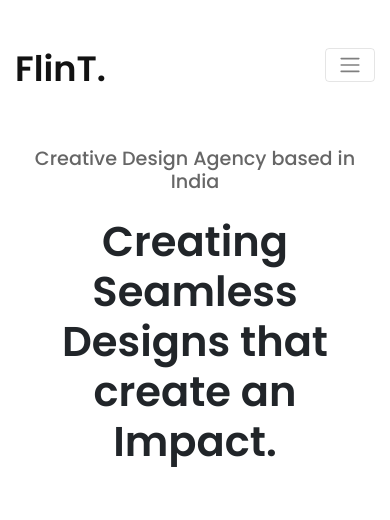
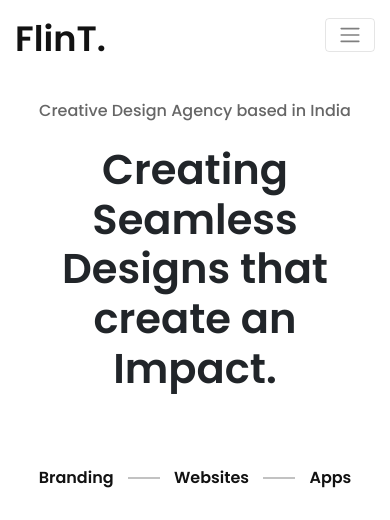
Before and after one commit to Maxx058/Flint, a PHP site: page /index.php in a window 390 px wide. Shown: the top 520 px of the page. Run offline with PHP 8.4, Linux system fonts and the light colour scheme.

Commit message:
Design Changes

```diff
--- a/css/style.css
+++ b/css/style.css
@@ -916,18 +916,39 @@ header {
     .first-heading {
         font-size: 2.6em;
     }
-    .intro-container {
-        margin-top: 1em;
-    }
     .navbar-brand {
         font-size: 2.2em !important;
+        margin-top: 0px !important;
+        margin: 0px !important;
     }
     .navbar-toggler-icon {
         width: 1.2em !important;
         height: 1.2em !important;
     }
     .nav-link {
-        font-size: 20px !important;
+        font-size: 16px !important;
+    }
+    .subheading {
+        font-size: 1em;
+    }
+    .intro-services-line-seperator {
+        width: 9%;
+    }
+    .intro-services-item {
+        font-size: 16px;
+    }
+    .section-image-container {
+        height: 28em;
+        margin-top: 2em;
+    }
+    .intro-container {
+        margin-top: 0px;
+    }
+    .navbar-nav {
+        margin-top: 1.2em;
+    }
+    header {
+        padding-top: 0px !important;
     }
 }
 
```
